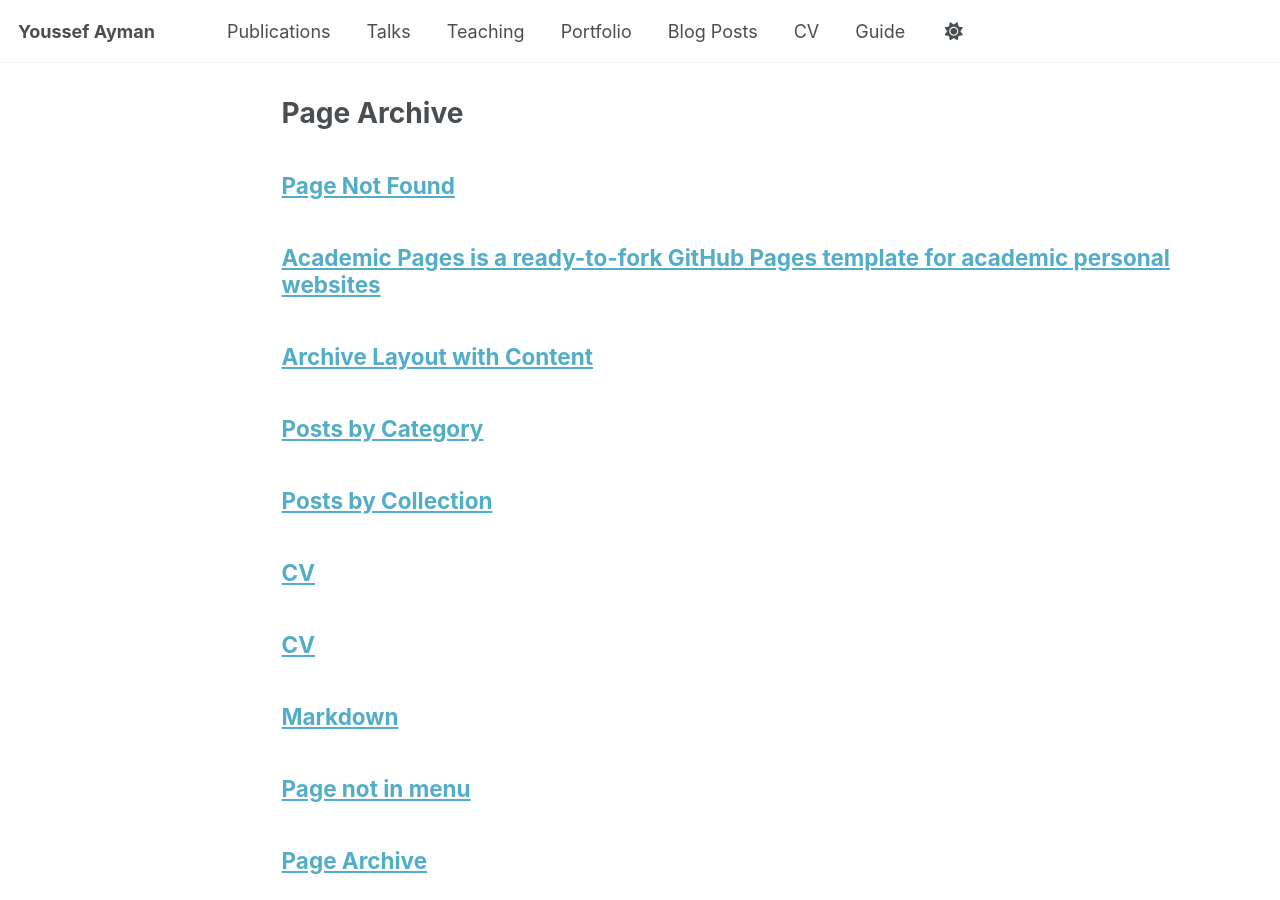
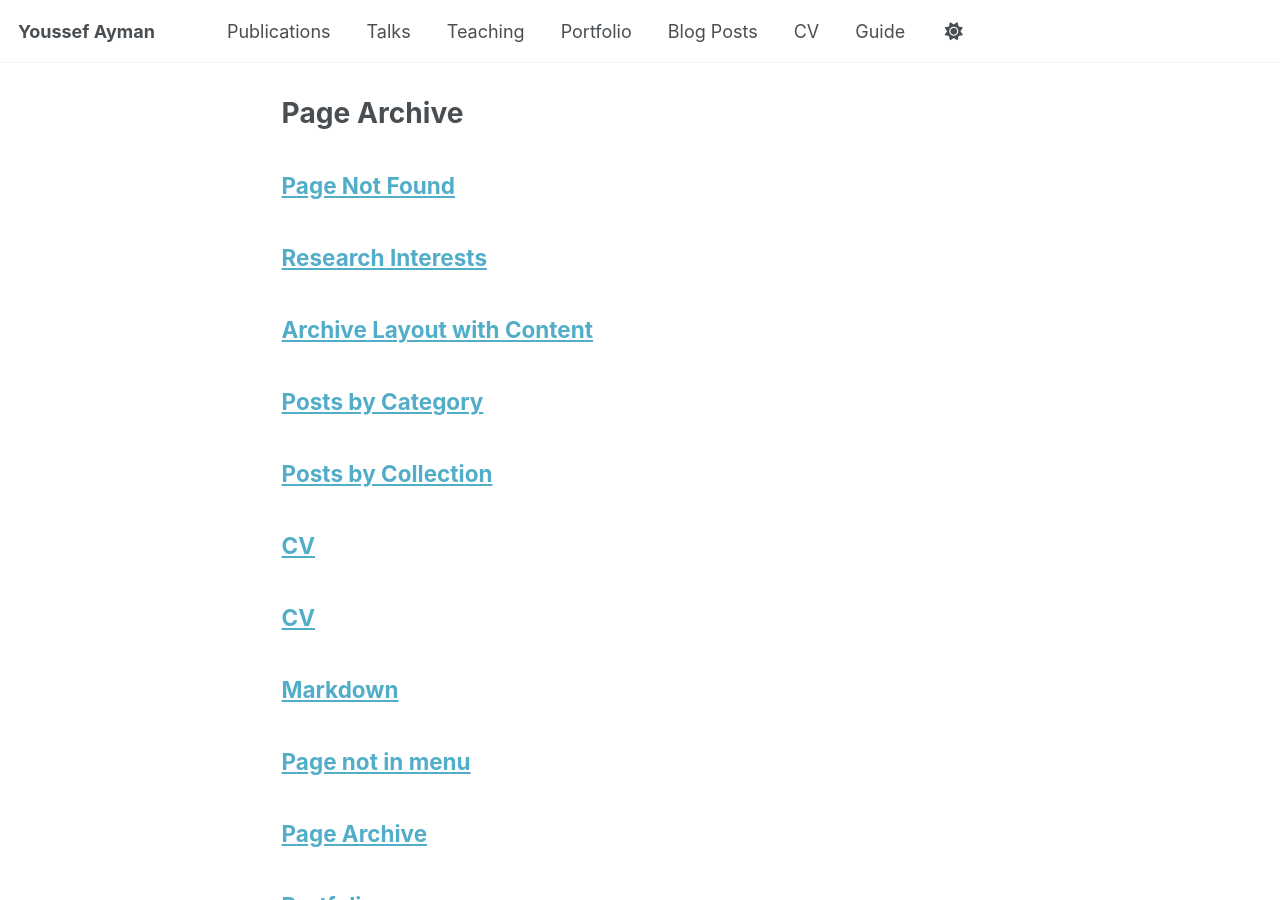
Before and after one commit to Youssef-ayman55/Youssef-ayman55.github.io, a Jekyll site: the page built from _pages/page-archive.html, in a window 1280 px wide and 900 px high. Built offline with Jekyll 4.4.1, drawn with Linux system fonts in a browser that asks for light colours; a script bundle is joined from its source files by our own code; library files that are not in the unit come from our copies.

Commit message:
Update about.md

```diff
--- a/_pages/about.md
+++ b/_pages/about.md
@@ -1,17 +1,3 @@
----
-permalink: /
-title: "Academic Pages is a ready-to-fork GitHub Pages template for academic personal websites"
-author_profile: true
-redirect_from:
-  - /about/
-  - /about.html
----
-
-# Youssef Ayman
-
-**Computer Engineering & Mathematics Student**
-*Algorithms · Geometry Processing · Simulation · Systems*
-
 ---
 
 I am an undergraduate student at **The American University in Cairo**, pursuing a B.Sc. in **Computer Engineering and Mathematics** (GPA: **4.00/4.00**). My interests lie in **algorithmic design, geometry processing, and physics-based simulation**, with an emphasis on building efficient, mathematically grounded systems.
```
